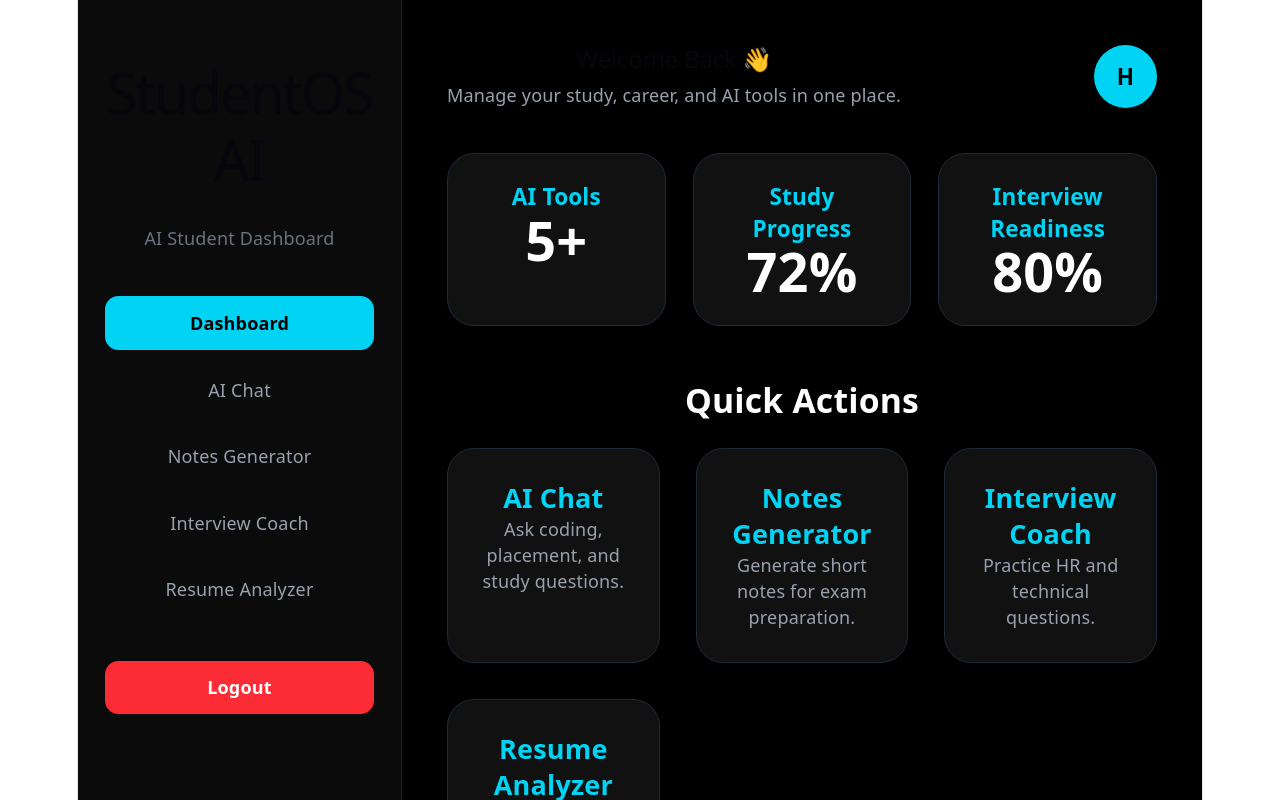
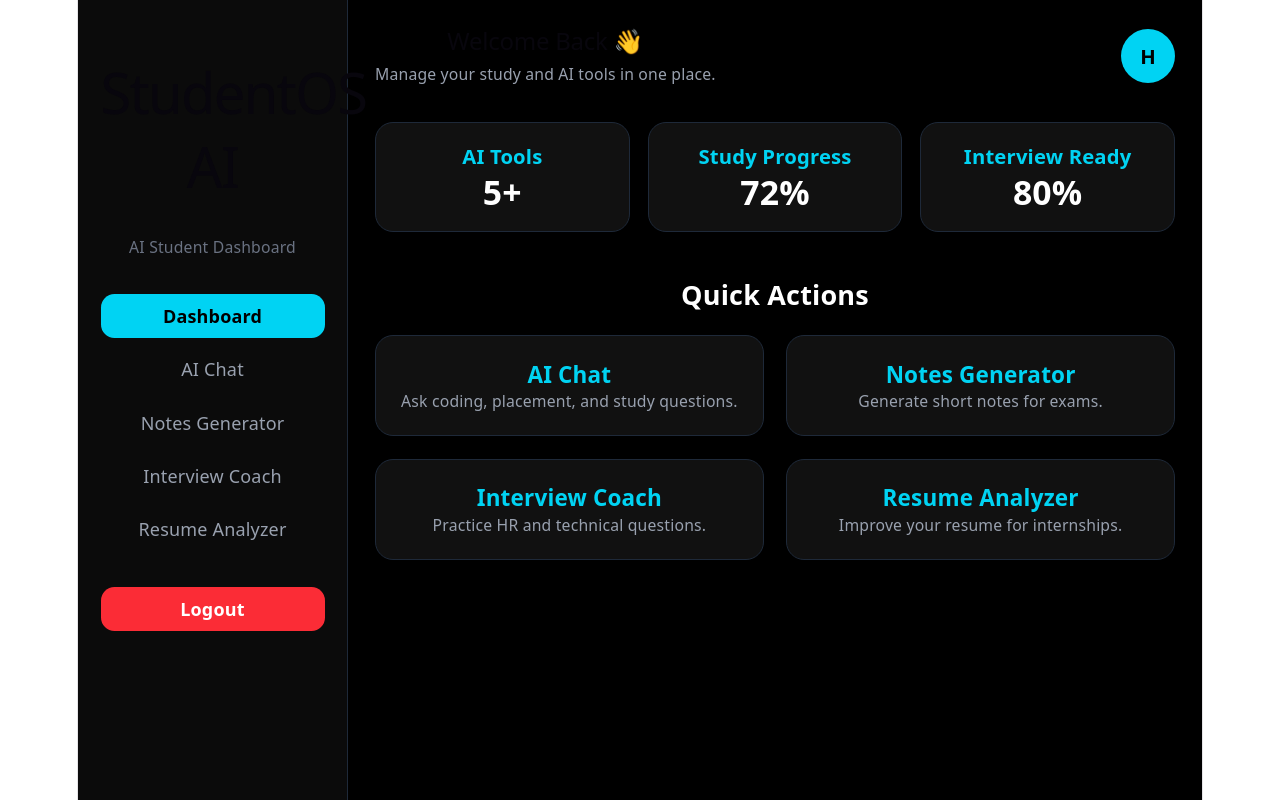
Before and after one commit to harshpandey9198/studentos-ai-platform, a React app in the folder frontend/: page /dashboard in a window 1280 px wide. Shown: the top 800 px of the page. Built offline with nearby package versions, Linux system fonts and the light colour scheme; sample sign-in values are in the browser's storage; the HTML template or start-up script is replaced by a standard one.

Commit message:
Updated professional dashboard UI

```diff
--- a/frontend/src/pages/Dashboard.jsx
+++ b/frontend/src/pages/Dashboard.jsx
@@ -1,7 +1,9 @@
 import { Link, useNavigate, Navigate } from "react-router-dom";
 
 function Dashboard() {
+
   const navigate = useNavigate();
+
   const isLoggedIn = localStorage.getItem("isLoggedIn");
 
   if (!isLoggedIn) {
@@ -15,88 +17,196 @@ function Dashboard() {
 
   return (
     <div className="min-h-screen bg-black text-white flex">
-      <aside className="w-72 bg-[#0b0b0b] border-r border-gray-800 p-6">
-        <h1 className="text-3xl font-bold text-cyan-400">StudentOS AI</h1>
-        <p className="text-gray-500 mt-2">AI Student Dashboard</p>
 
-        <nav className="mt-10 space-y-3">
-          <Link to="/dashboard" className="block bg-cyan-400 text-black px-4 py-3 rounded-xl font-semibold">
+      {/* Sidebar */}
+      <aside className="w-60 bg-[#0b0b0b] border-r border-gray-800 p-5">
+
+        <h1 className="text-2xl font-bold text-cyan-400">
+          StudentOS AI
+        </h1>
+
+        <p className="text-gray-500 mt-1 text-sm">
+          AI Student Dashboard
+        </p>
+
+        <nav className="mt-8 space-y-2">
+
+          <Link
+            to="/dashboard"
+            className="block bg-cyan-400 text-black px-4 py-2 rounded-xl font-semibold"
+          >
             Dashboard
           </Link>
-          <Link to="/ai-chat" className="block text-gray-400 px-4 py-3 hover:bg-[#1a1a1a] rounded-xl">
+
+          <Link
+            to="/ai-chat"
+            className="block text-gray-400 px-4 py-2 hover:bg-[#1a1a1a] rounded-xl"
+          >
             AI Chat
           </Link>
-          <Link to="/notes-generator" className="block text-gray-400 px-4 py-3 hover:bg-[#1a1a1a] rounded-xl">
+
+          <Link
+            to="/notes-generator"
+            className="block text-gray-400 px-4 py-2 hover:bg-[#1a1a1a] rounded-xl"
+          >
             Notes Generator
           </Link>
-          <Link to="/interview-coach" className="block text-gray-400 px-4 py-3 hover:bg-[#1a1a1a] rounded-xl">
+
+          <Link
+            to="/interview-coach"
+            className="block text-gray-400 px-4 py-2 hover:bg-[#1a1a1a] rounded-xl"
+          >
             Interview Coach
           </Link>
-          <Link to="/resume-analyzer" className="block text-gray-400 px-4 py-3 hover:bg-[#1a1a1a] rounded-xl">
+
+          <Link
+            to="/resume-analyzer"
+            className="block text-gray-400 px-4 py-2 hover:bg-[#1a1a1a] rounded-xl"
+          >
             Resume Analyzer
           </Link>
+
         </nav>
 
-        <button onClick={handleLogout} className="w-full mt-10 bg-red-500 hover:bg-red-600 py-3 rounded-xl font-semibold">
+        <button
+          onClick={handleLogout}
+          className="w-full mt-8 bg-red-500 hover:bg-red-600 py-2 rounded-xl font-semibold"
+        >
           Logout
         </button>
+
       </aside>
 
-      <main className="flex-1 p-10">
+      {/* Main Content */}
+      <main className="flex-1 p-6">
+
+        {/* Header */}
         <div className="flex justify-between items-center">
+
           <div>
-            <h2 className="text-5xl font-bold">Welcome Back 👋</h2>
-            <p className="text-gray-400 mt-3">
-              Manage your study, career, and AI tools in one place.
+
+            <h2 className="text-3xl font-bold">
+              Welcome Back 👋
+            </h2>
+
+            <p className="text-gray-400 mt-2 text-sm">
+              Manage your study and AI tools in one place.
+            </p>
+
+          </div>
+
+          <div className="w-12 h-12 rounded-full bg-cyan-400 text-black flex items-center justify-center font-bold text-lg">
+            H
+          </div>
+
+        </div>
+
+        {/* Stats Cards */}
+        <div className="grid grid-cols-1 md:grid-cols-3 gap-4 mt-8">
+
+          <div className="bg-[#111] border border-gray-800 p-4 rounded-2xl">
+            <h3 className="text-cyan-400 text-lg font-semibold">
+              AI Tools
+            </h3>
+
+            <p className="text-3xl font-bold mt-3">
+              5+
             </p>
           </div>
 
-          <div className="w-14 h-14 rounded-full bg-cyan-400 text-black flex items-center justify-center font-bold text-xl">
-            H
+          <div className="bg-[#111] border border-gray-800 p-4 rounded-2xl">
+            <h3 className="text-cyan-400 text-lg font-semibold">
+              Study Progress
+            </h3>
+
+            <p className="text-3xl font-bold mt-3">
+              72%
+            </p>
           </div>
+
+          <div className="bg-[#111] border border-gray-800 p-4 rounded-2xl">
+            <h3 className="text-cyan-400 text-lg font-semibold">
+              Interview Ready
+            </h3>
+
+            <p className="text-3xl font-bold mt-3">
+              80%
+            </p>
+          </div>
+
         </div>
 
-        <div className="grid grid-cols-1 md:grid-cols-3 gap-6 mt-10">
-          <div className="bg-[#111] border border-gray-800 p-6 rounded-3xl">
-            <h3 className="text-cyan-400 text-xl font-semibold">AI Tools</h3>
-            <p className="text-5xl font-bold mt-5">5+</p>
-          </div>
+        {/* Quick Actions */}
+        <h3 className="text-2xl font-bold mt-10 mb-5">
+          Quick Actions
+        </h3>
 
-          <div className="bg-[#111] border border-gray-800 p-6 rounded-3xl">
-            <h3 className="text-cyan-400 text-xl font-semibold">Study Progress</h3>
-            <p className="text-5xl font-bold mt-5">72%</p>
-          </div>
+        <div className="grid grid-cols-1 md:grid-cols-2 lg:grid-cols-2 gap-5">
 
-          <div className="bg-[#111] border border-gray-800 p-6 rounded-3xl">
-            <h3 className="text-cyan-400 text-xl font-semibold">Interview Readiness</h3>
-            <p className="text-5xl font-bold mt-5">80%</p>
-          </div>
+          <Link
+            to="/ai-chat"
+            className="bg-[#111] border border-gray-800 hover:border-cyan-400 p-5 rounded-2xl transition"
+          >
+
+            <h4 className="text-xl font-bold text-cyan-400">
+              AI Chat
+            </h4>
+
+            <p className="text-gray-400 mt-3 text-sm">
+              Ask coding, placement, and study questions.
+            </p>
+
+          </Link>
+
+          <Link
+            to="/notes-generator"
+            className="bg-[#111] border border-gray-800 hover:border-cyan-400 p-5 rounded-2xl transition"
+          >
+
+            <h4 className="text-xl font-bold text-cyan-400">
+              Notes Generator
+            </h4>
+
+            <p className="text-gray-400 mt-3 text-sm">
+              Generate short notes for exams.
+            </p>
+
+          </Link>
+
+          <Link
+            to="/interview-coach"
+            className="bg-[#111] border border-gray-800 hover:border-cyan-400 p-5 rounded-2xl transition"
+          >
+
+            <h4 className="text-xl font-bold text-cyan-400">
+              Interview Coach
+            </h4>
+
+            <p className="text-gray-400 mt-3 text-sm">
+              Practice HR and technical questions.
+            </p>
+
+          </Link>
+
+          <Link
+            to="/resume-analyzer"
+            className="bg-[#111] border border-gray-800 hover:border-cyan-400 p-5 rounded-2xl transition"
+          >
+
+            <h4 className="text-xl font-bold text-cyan-400">
+              Resume Analyzer
+            </h4>
+
+            <p className="text-gray-400 mt-3 text-sm">
+              Improve your resume for internships.
+            </p>
+
+          </Link>
+
         </div>
 
-        <h3 className="text-3xl font-bold mt-12 mb-6">Quick Actions</h3>
+      </main>
 
-        <div className="grid grid-cols-1 md:grid-cols-2 lg:grid-cols-3 gap-8">
-          <Link to="/ai-chat" className="bg-[#111] border border-gray-800 hover:border-cyan-400 p-7 rounded-3xl transition">
-            <h4 className="text-2xl font-bold text-cyan-400">AI Chat</h4>
-            <p className="text-gray-400 mt-4">Ask coding, placement, and study questions.</p>
-          </Link>
-
-          <Link to="/notes-generator" className="bg-[#111] border border-gray-800 hover:border-cyan-400 p-7 rounded-3xl transition">
-            <h4 className="text-2xl font-bold text-cyan-400">Notes Generator</h4>
-            <p className="text-gray-400 mt-4">Generate short notes for exam preparation.</p>
-          </Link>
-
-          <Link to="/interview-coach" className="bg-[#111] border border-gray-800 hover:border-cyan-400 p-7 rounded-3xl transition">
-            <h4 className="text-2xl font-bold text-cyan-400">Interview Coach</h4>
-            <p className="text-gray-400 mt-4">Practice HR and technical questions.</p>
-          </Link>
-
-          <Link to="/resume-analyzer" className="bg-[#111] border border-gray-800 hover:border-cyan-400 p-7 rounded-3xl transition">
-            <h4 className="text-2xl font-bold text-cyan-400">Resume Analyzer</h4>
-            <p className="text-gray-400 mt-4">Improve your resume for internships.</p>
-          </Link>
-        </div>
-      </main>
     </div>
   );
 }
```
